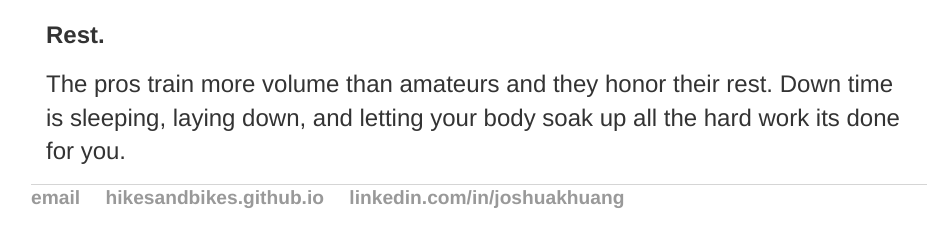
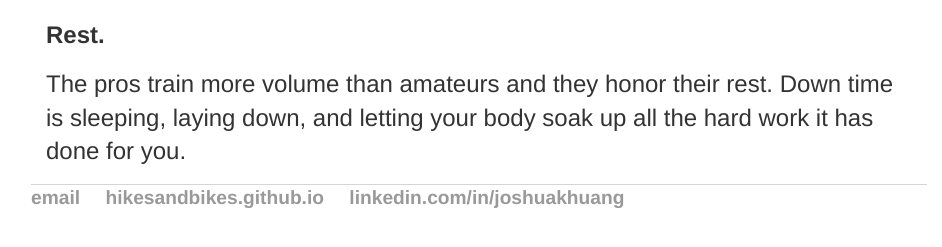
Before and after one commit to hikesandbikes/hikesandbikes.github.io, a Jekyll site: the page built from _posts/2020-07-04-the-need-for-speed.md, in a window 1280 px wide and 900 px high, scrolled down 1516 px. Shown: the part 628-875 px from the top of the window, without its empty margins (161-1103 px from the left). Built offline with Jekyll 4.4.1, drawn with Linux system fonts in a browser that asks for light colours.

Commit message:
fix rest

```diff
--- a/_posts/2020-07-04-the-need-for-speed.md
+++ b/_posts/2020-07-04-the-need-for-speed.md
@@ -58,5 +58,5 @@ The older you become the more time you need to warm up and cool down.  This is c
 </blockquote>
 
 <p>
-The pros train more volume than amateurs and they honor their rest.  Down time is sleeping, laying down, and letting your body soak up all the hard work its done for you.
+The pros train more volume than amateurs and they honor their rest.  Down time is sleeping, laying down, and letting your body soak up all the hard work it has done for you.
 </p>
```
